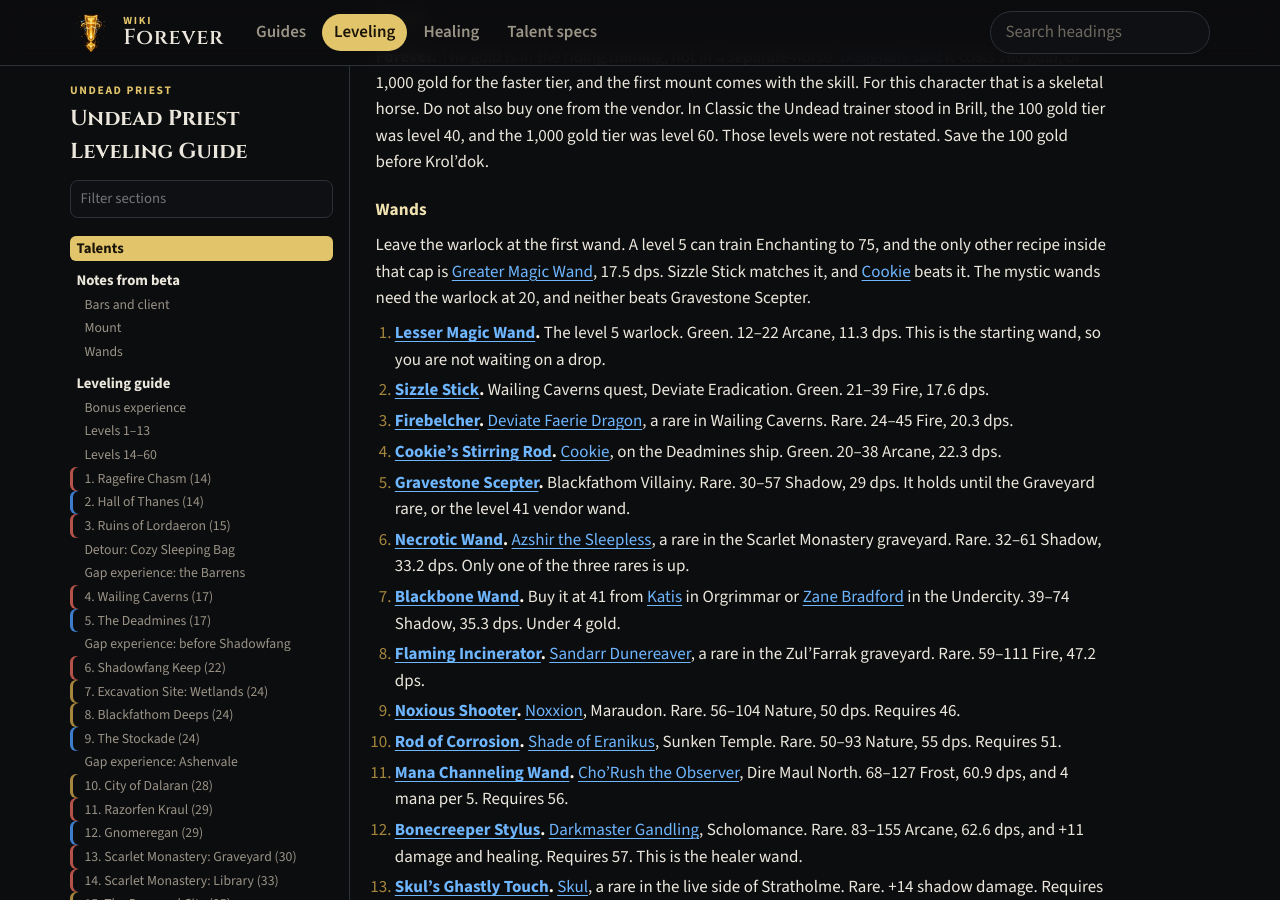
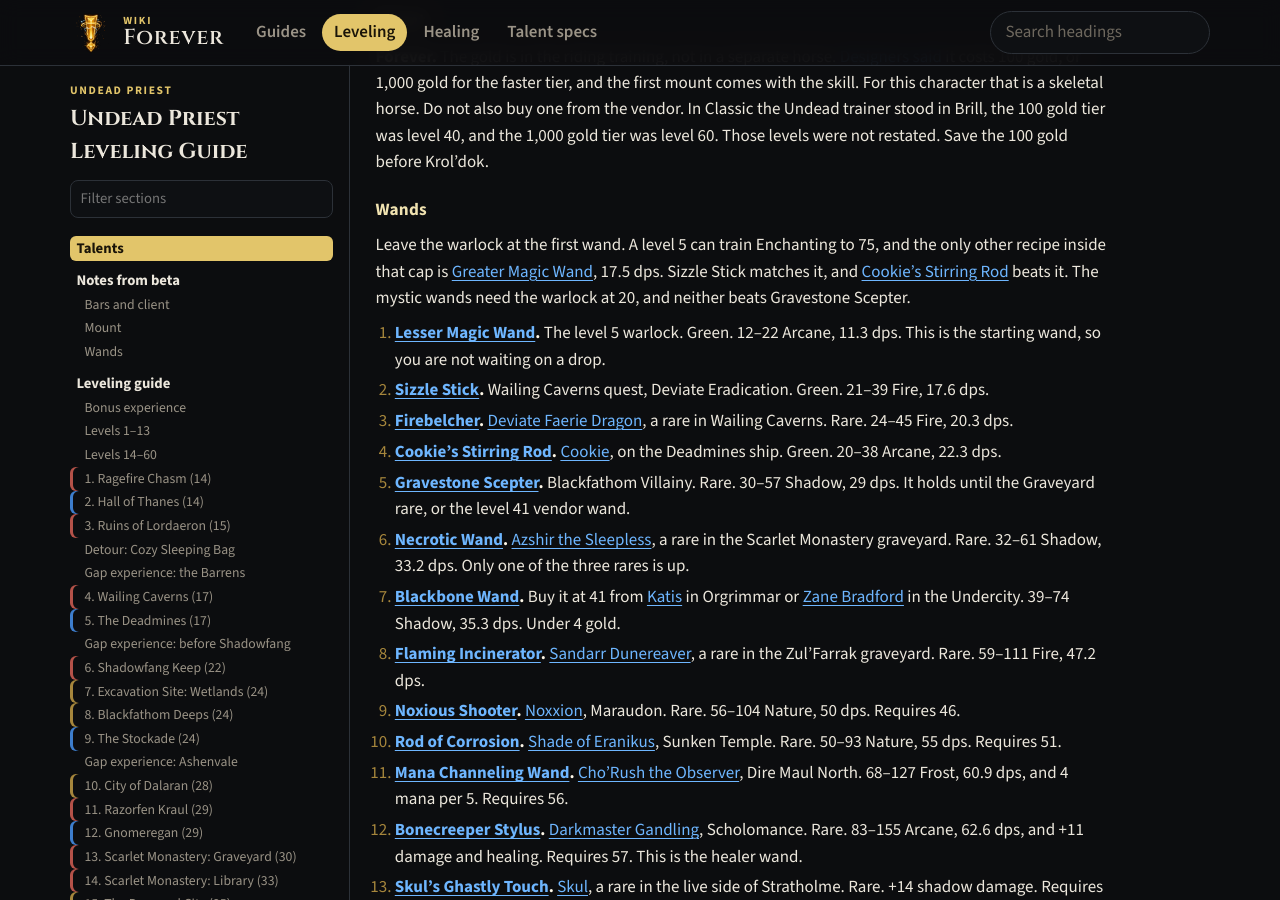
Before and after one commit to LordDemonos/wow-forever, a Jekyll site: the page built from wiki/guides/leveling.md, in a window 1280 px wide and 900 px high, scrolled down 908 px. Built offline with Jekyll 4.4.1, drawn with Linux system fonts in a browser that asks for light colours; a script that is not in the unit is left out.

Commit message:
Clarify wand options for warlocks
Updated the description of the Sizzle Stick to include Cookie's Stirring Rod as a better option.

```diff
--- a/wiki/guides/leveling.md
+++ b/wiki/guides/leveling.md
@@ -36,7 +36,7 @@ kicker: Undead Priest
 
 ### Wands
 
-Leave the warlock at the first wand. A level 5 can train Enchanting to 75, and the only other recipe inside that cap is [Greater Magic Wand](https://www.wowhead.com/classic/item=11288/greater-magic-wand), 17.5 dps. Sizzle Stick matches it, and [Cookie](https://www.wowhead.com/classic/npc=645/cookie) beats it. The mystic wands need the warlock at 20, and neither beats Gravestone Scepter.
+Leave the warlock at the first wand. A level 5 can train Enchanting to 75, and the only other recipe inside that cap is [Greater Magic Wand](https://www.wowhead.com/classic/item=11288/greater-magic-wand), 17.5 dps. Sizzle Stick matches it, and [Cookie's Stirring Rod](https://www.wowhead.com/classic/item=5198/cookies-stirring-rod) beats it. The mystic wands need the warlock at 20, and neither beats Gravestone Scepter.
 
 1. **[Lesser Magic Wand](https://www.wowhead.com/classic/item=11287/lesser-magic-wand).** The level 5 warlock. Green. 12–22 Arcane, 11.3 dps. This is the starting wand, so you are not waiting on a drop.
 2. **[Sizzle Stick](https://www.wowhead.com/classic/item=8071/sizzle-stick).** Wailing Caverns quest, Deviate Eradication. Green. 21–39 Fire, 17.6 dps.
```
